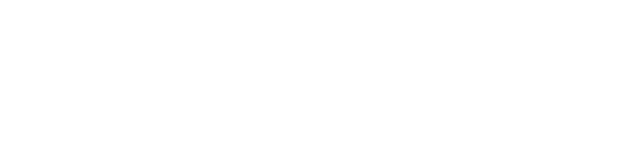
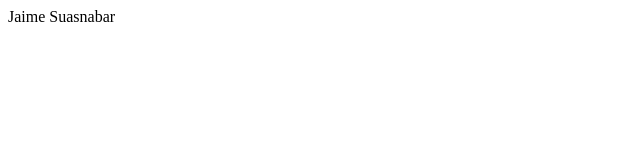
Before and after one commit to jsuasnabar2000/prueba02, a plain HTML site: page index.html in a window 1280 px wide. Shown: the whole page, without its empty margins (0-640 px from the left). Drawn offline with Linux system fonts and the light colour scheme.

Commit message:
agregando nombre

```diff
--- a/index.html
+++ b/index.html
@@ -7,6 +7,6 @@
 	<title>Document</title>
 </head>
 <body>
-
+	Jaime Suasnabar
 </body>
 </html>
```
